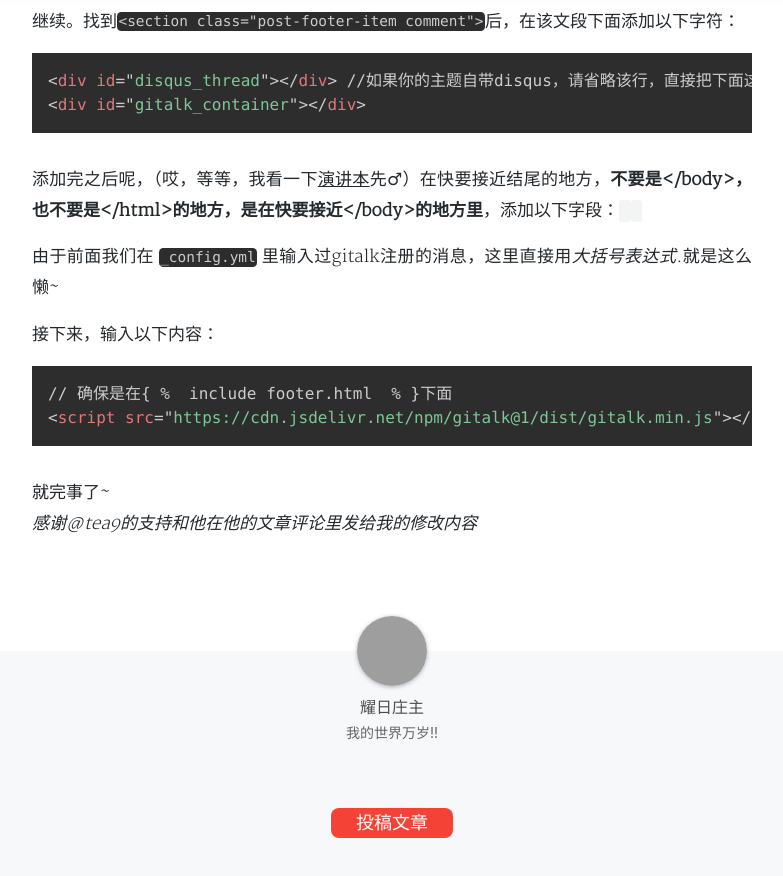
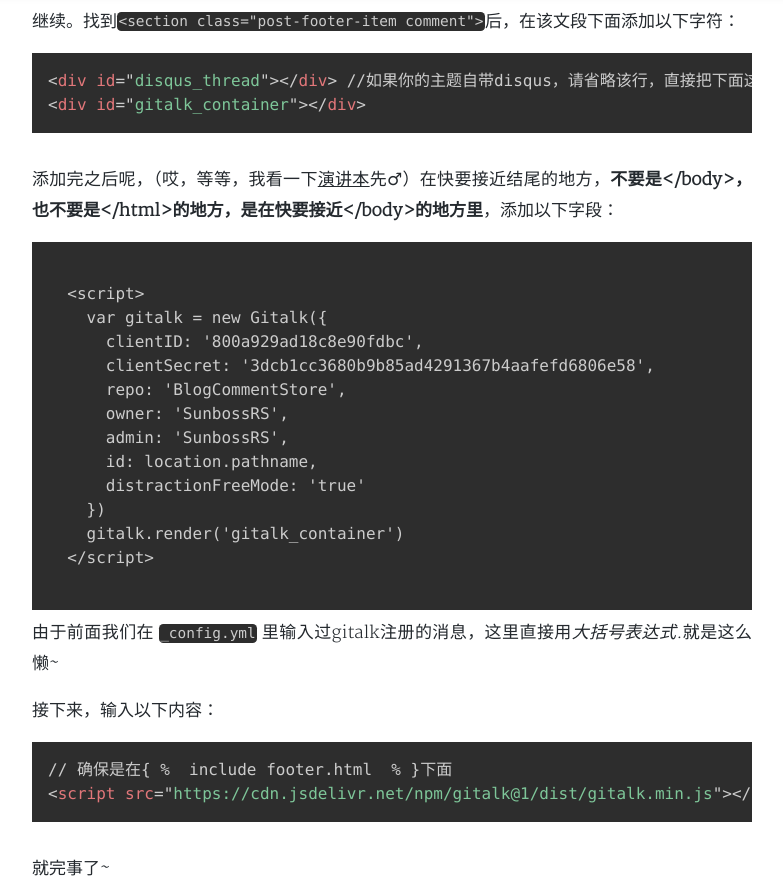
Before and after one commit to Sunbertrs/sunbossrs-blog-v1, a Jekyll site: the page built from _posts/2018-07-05-JekyllGitalk.md, in a window 1280 px wide and 900 px high, scrolled down 3196 px, cut to the strip 0-876 px from the top of the window. Shown: the whole strip, without its empty margins (248-1031 px from the left). Built offline with Jekyll 4.4.1, drawn with Linux system fonts in a browser that asks for light colours; nearby versions of some CDN libraries; comment, search, counter and statistics services are not loaded; a style sheet for code colours, icons or effects is not loaded; some of the changed lines change nothing that is shown; grey boxes are pictures that could not be loaded.

Commit message:
Update 2018-07-05-JekyllGitalk.md

````diff
--- a/_posts/2018-07-05-JekyllGitalk.md
+++ b/_posts/2018-07-05-JekyllGitalk.md
@@ -68,20 +68,22 @@ comments:
 <div id="gitalk_container"></div>
 ```
 添加完之后呢，（哎，等等，我看一下[演讲本](//tea9.xyz/2018/06/24/gitali_config.html)先♂）在快要接近结尾的地方，**不要是</body>，也不要是</html>的地方，是在快要接近</body>的地方里**，添加以下字段：
-<code>  {% if site.comments.gitalk %}</code>
-<code>  <script></code>
-<code>    var gitalk = new Gitalk({</code>
-<code>      clientID: '{{ site.comments.gitalk_clientID }}',</code>
-<code>      clientSecret: '{{ site.comments.gitalk_Secret }}',</code>
-<code>      repo: '{{ site.comments.gitalk_repo }}',</code>
-<code>      owner: '{{ site.comments.gitalk_owner }}',</code>
-<code>      admin: '{{ site.comments.gitalk_admin }}',</code>
-<code>      id: location.pathname,     </code>
-<code>      distractionFreeMode: '{{ site.comments.distractionFreeMode }}'  </code>
-<code>    })</code>
-<code>    gitalk.render('gitalk_container')</code>
-<code>  </script></code>
-<code>    {% endif %}</code>
+```post.html
+  {% if site.comments.gitalk %}
+  <script>
+    var gitalk = new Gitalk({
+      clientID: '{{ site.comments.gitalk_clientID }}',
+      clientSecret: '{{ site.comments.gitalk_Secret }}',
+      repo: '{{ site.comments.gitalk_repo }}',
+      owner: '{{ site.comments.gitalk_owner }}',
+      admin: '{{ site.comments.gitalk_admin }}',
+      id: location.pathname,
+      distractionFreeMode: '{{ site.comments.distractionFreeMode }}'
+    })
+    gitalk.render('gitalk_container')
+  </script>
+{% endif %}
+```
 
 由于前面我们在 `_config.yml` 里输入过gitalk注册的消息，这里直接用*大括号表达式*.就是这么懒~
 
````
